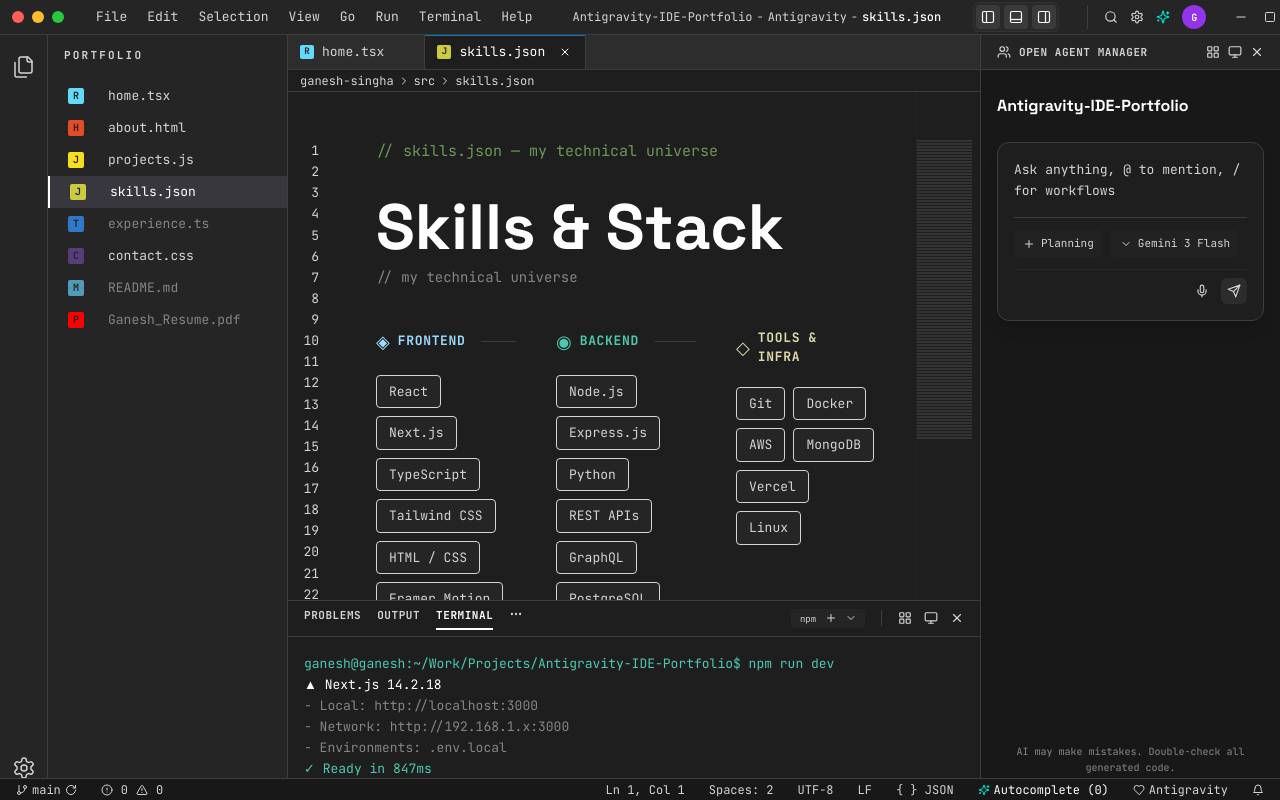
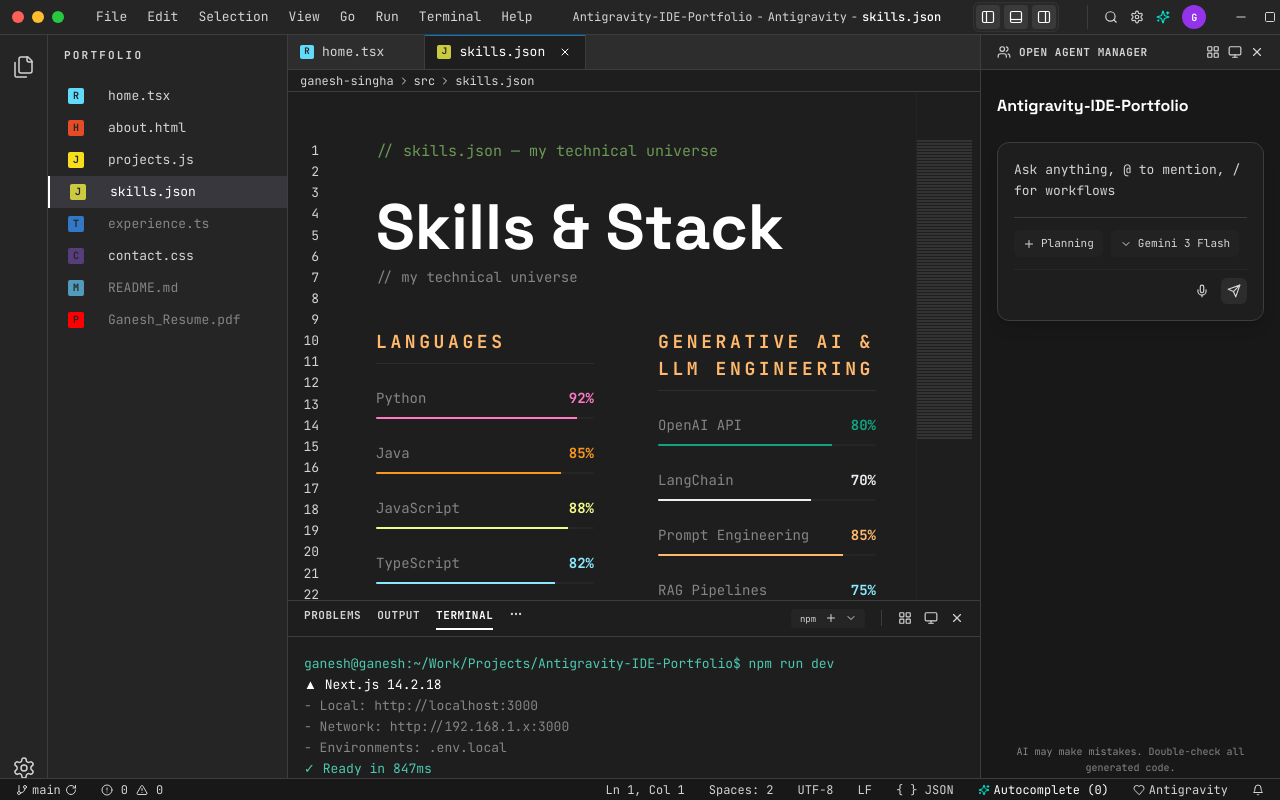
Before and after one commit to singhaganesh/Antigravity-IDE-Portfolio, a Next.js app: page /skills in a window 1280 px wide. Built offline with nearby package versions, Linux system fonts and the light colour scheme.

Commit message:
feat: redesign Skills page and enhance tech stack extraction

```diff
--- a/src/app/skills/page.tsx
+++ b/src/app/skills/page.tsx
@@ -1,7 +1,9 @@
 'use client';
 
 import React from 'react';
-import { skillClusters, learning, experience } from '@/data/skills';
+import { learning, experience } from '@/data/skills';
+import skillsData from '@/data/skills.json';
+import { motion } from 'framer-motion';
 
 const SkillsPage = () => {
   return (
@@ -19,29 +21,42 @@ const SkillsPage = () => {
         </p>
       </div>
 
-      {/* Skill clusters */}
-      <div className="grid grid-cols-1 md:grid-cols-3 gap-10">
-        {skillClusters.map((cluster) => (
-          <div key={cluster.label} className="flex flex-col">
-            <div className="flex items-center gap-2 mb-5">
-              <span className="text-[18px]" style={{ color: cluster.color }}>{cluster.icon}</span>
-              <span className="text-[13px] font-mono font-bold uppercase tracking-wider" style={{ color: cluster.color }}>
-                {cluster.label}
-              </span>
-              <div className="flex-1 border-t border-border-color ml-2" />
+      {/* Skills Grid */}
+      <div className="grid grid-cols-1 md:grid-cols-2 gap-x-16 gap-y-12 mb-16">
+        {Object.entries(skillsData).map(([category, skills]) => (
+          <div key={category} className="flex flex-col">
+            <div className="flex flex-col mb-6">
+              <h2 className="text-[18px] font-bold text-[#ffb86c] tracking-[0.2em] uppercase font-mono mb-2">
+                {category}
+              </h2>
+              <div className="h-[1px] w-full bg-border-color opacity-50" />
             </div>
 
-            <div className="flex flex-wrap gap-2">
-              {cluster.skills.map((skill) => (
-                <span
-                  key={skill}
-                  className="bg-bg-sidebar border border-border-color rounded text-[13px] font-mono text-text-primary px-3 py-1.5 hover:border-current transition-colors duration-150 cursor-default"
-                  style={{ borderColor: 'var(--tw-colors-border-color)' }}
-                  onMouseEnter={(e) => (e.currentTarget.style.borderColor = cluster.color)}
-                  onMouseLeave={(e) => (e.currentTarget.style.borderColor = '#3d3d3d')}
-                >
-                  {skill}
-                </span>
+            <div className="space-y-6">
+              {skills.map((skill: any) => (
+                <div key={skill.name} className="group">
+                  <div className="flex justify-between items-center mb-2">
+                    <span className="text-[14px] font-mono text-text-muted group-hover:text-white transition-colors">
+                      {skill.name}
+                    </span>
+                    <span className="text-[14px] font-mono font-bold" style={{ color: skill.color }}>
+                      {skill.level}%
+                    </span>
+                  </div>
+                  <div className="h-[2px] w-full bg-bg-sidebar relative overflow-hidden rounded-full">
+                    <motion.div
+                      initial={{ width: 0 }}
+                      whileInView={{ width: `${skill.level}%` }}
+                      transition={{ duration: 1, ease: "easeOut" }}
+                      viewport={{ once: true }}
+                      className="h-full absolute left-0 top-0"
+                      style={{
+                        backgroundColor: skill.color,
+                        boxShadow: `0 0 10px ${skill.color}44`
+                      }}
+                    />
+                  </div>
+                </div>
               ))}
             </div>
           </div>
--- /dev/null
+++ b/src/data/skills.json
@@ -0,0 +1,63 @@
+{
+  "Languages": [
+    { "name": "Python", "level": 92, "color": "#ff79c6" },
+    { "name": "Java", "level": 85, "color": "#f89820" },
+    { "name": "JavaScript", "level": 88, "color": "#f1fa8c" },
+    { "name": "TypeScript", "level": 82, "color": "#8be9fd" },
+    { "name": "Kotlin", "level": 75, "color": "#a97bff" },
+    { "name": "SQL", "level": 85, "color": "#bd93f9" }
+  ],
+  "Generative AI & LLM Engineering": [
+    { "name": "OpenAI API", "level": 80, "color": "#10a37f" },
+    { "name": "LangChain", "level": 70, "color": "#eceff4" },
+    { "name": "Prompt Engineering", "level": 85, "color": "#ffb86c" },
+    { "name": "RAG Pipelines", "level": 75, "color": "#8be9fd" }
+  ],
+  "Backend": [
+    { "name": "Spring Boot", "level": 88, "color": "#6db33f" },
+    { "name": "Node.js", "level": 85, "color": "#339933" },
+    { "name": "Express.js", "level": 80, "color": "#8be9fd" },
+    { "name": "REST APIs", "level": 90, "color": "#ff79c6" },
+    { "name": "WebSockets", "level": 75, "color": "#f1fa8c" }
+  ],
+  "Mobile / Android Engineering": [
+    { "name": "Kotlin", "level": 85, "color": "#a97bff" },
+    { "name": "Jetpack Compose", "level": 88, "color": "#4285f4" },
+    { "name": "Android SDK", "level": 80, "color": "#3ddc84" },
+    { "name": "MVVM Architecture", "level": 85, "color": "#ffb86c" },
+    { "name": "Retrofit / Coroutines", "level": 82, "color": "#8be9fd" },
+    { "name": "DataStore / Preferences", "level": 75, "color": "#ff79c6" }
+  ],
+  "Databases": [
+    { "name": "PostgreSQL", "level": 85, "color": "#336791" },
+    { "name": "MySQL", "level": 80, "color": "#4479a1" },
+    { "name": "MongoDB", "level": 75, "color": "#47a248" },
+    { "name": "Supabase", "level": 80, "color": "#3ecf8e" }
+  ],
+  "DevOps & Tools": [
+    { "name": "Git & GitHub", "level": 90, "color": "#f1502f" },
+    { "name": "Docker", "level": 80, "color": "#2496ed" },
+    { "name": "GitHub Actions", "level": 75, "color": "#2088ff" },
+    { "name": "Linux / Nginx", "level": 70, "color": "#fcc624" },
+    { "name": "Maven / Vite", "level": 85, "color": "#ffb86c" }
+  ],
+  "Cloud & AWS Infrastructure": [
+    { "name": "AWS (EC2, RDS, S3)", "level": 80, "color": "#FF9900" },
+    { "name": "Vercel / Netlify", "level": 90, "color": "#ffffff" },
+    { "name": "Cloud Architecture", "level": 75, "color": "#8be9fd" },
+    { "name": "IAM & Security", "level": 70, "color": "#ff79c6" },
+    { "name": "Serverless (Lambda)", "level": 65, "color": "#f1fa8c" }
+  ],
+  "Frontend": [
+    { "name": "React 19", "level": 88, "color": "#61dafb" },
+    { "name": "Next.js", "level": 82, "color": "#ffffff" },
+    { "name": "Tailwind CSS", "level": 90, "color": "#38b2ac" },
+    { "name": "Redux Toolkit", "level": 80, "color": "#764abc" },
+    { "name": "Material UI", "level": 75, "color": "#007fff" }
+  ],
+  "Design": [
+    { "name": "Figma", "level": 70, "color": "#f24e1e" },
+    { "name": "UI/UX Principles", "level": 75, "color": "#ff79c6" },
+    { "name": "Responsive Design", "level": 85, "color": "#8be9fd" }
+  ]
+}
--- a/src/data/skills.ts
+++ b/src/data/skills.ts
@@ -1,3 +1,9 @@
+export interface Language {
+  name: string;
+  level: number;
+  color: string;
+}
+
 export interface SkillCluster {
   label: string;
   color: string;
@@ -11,6 +17,14 @@ export interface Experience {
   dates: string;
   description: string;
 }
+
+export const languages: Language[] = [
+  { name: "Python", level: 92, color: "#ff79c6" },
+  { name: "Java", level: 72, color: "#f89820" },
+  { name: "JavaScript", level: 78, color: "#f1fa8c" },
+  { name: "TypeScript", level: 74, color: "#8be9fd" },
+  { name: "SQL", level: 88, color: "#bd93f9" },
+];
 
 export const skillClusters: SkillCluster[] = [
   {
```
Also changed, not shown: scripts/sync-projects.mjs (+31 -12 lines), src/data/projects.json (+36 -20 lines).
